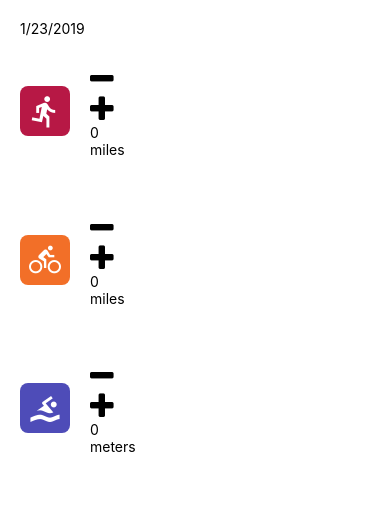
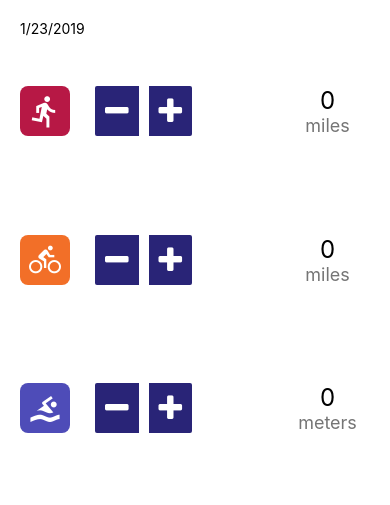
Before and after one commit to jhyang12345/UdacityFitness, a React Native app: screen / in a window 390 px wide. Shown: the top 505 px of the page. Built offline with nearby package versions, Linux system fonts and the light colour scheme.

Commit message:
Styling update to UdaciSteppers component

```diff
--- a/components/UdaciSteppers.js
+++ b/components/UdaciSteppers.js
@@ -1,26 +1,75 @@
 import React from 'react'
-import { View, Text, TouchableOpacity } from 'react-native'
+import { View, Text, TouchableOpacity, StyleSheet, Platform } from 'react-native'
 import { FontAwesome, Entypo} from '@expo/vector-icons'
+import { white, gray, purple } from '../utils/colors'
 
 export default function UdaciSteppers ({ max, unit, step, value, onIncrement, onDecrement }) {
   return (
-    <View>
-      <View>
+    <View style={[styles.row, {justifyContent: 'space-between'}]}>
+      {Platform.OS === 'ios'
+        ?     <View style={{flexDirection: 'row'}}>
                 <TouchableOpacity
+                  style={[styles.iosBtn, {borderTopRightRadius: 0, borderBottomRightRadius: 0}]}
                   onPress={onDecrement}
                   >
-          <FontAwesome name="minus" size={30} color={'black'} />
+                  <Entypo name="minus" size={30} color={purple} />
                 </TouchableOpacity>
                 <TouchableOpacity
+                  style={[styles.iosBtn, {borderTopLeftRadius: 0, borderBottomLeftRadius: 0}]}
                   onPress={onIncrement}
                   >
-          <FontAwesome name='plus' size={30} color={'black'} />
+                  <Entypo name='plus' size={30} color={purple} />
                 </TouchableOpacity>
               </View>
-      <View>
-        <Text>{value}</Text>
-        <Text>{unit}</Text>
+
+        :     <View style={{flexDirection: 'row'}}>
+                <TouchableOpacity
+                  style={[styles.androidBtn, {borderTopRightRadius: 0, borderBottomRightRadius: 0}]}
+                  onPress={onDecrement}
+                  >
+                  <FontAwesome name="minus" size={30} color={white} />
+                </TouchableOpacity>
+                <TouchableOpacity
+                  style={[styles.androidBtn, {borderTopLeftRadius: 0, borderBottomLeftRadius: 0}]}
+                  onPress={onIncrement}
+                  >
+                  <FontAwesome name='plus' size={30} color={white} />
+                </TouchableOpacity>
+              </View>
+      }
+      <View style={styles.metricCounter}>
+        <Text style={{fontSize: 24, textAlign: 'center'}}>{value}</Text>
+        <Text style={{fontSize: 18, color: gray}}>{unit}</Text>
       </View>
     </View>
   )
 }
+
+const styles = StyleSheet.create({
+  row: {
+    flexDirection: 'row',
+    flex: 1,
+    alignItems: 'center',
+
+  },
+  iosBtn: {
+    backgroundColor: white,
+    borderColor: purple,
+    borderWidth: 1,
+    borderRadius: 3,
+    padding: 5,
+    paddingLeft: 25,
+    paddingRight: 25,
+  },
+  androidBtn: {
+    margin: 5,
+    backgroundColor: purple,
+    padding: 10,
+    borderRadius: 2,
+  },
+  metricCounter: {
+    width: 85,
+    justifyContent: 'center',
+    alignItems: 'center',
+  }
+})
```
Lines whose indentation alone changed are shown as unchanged.
